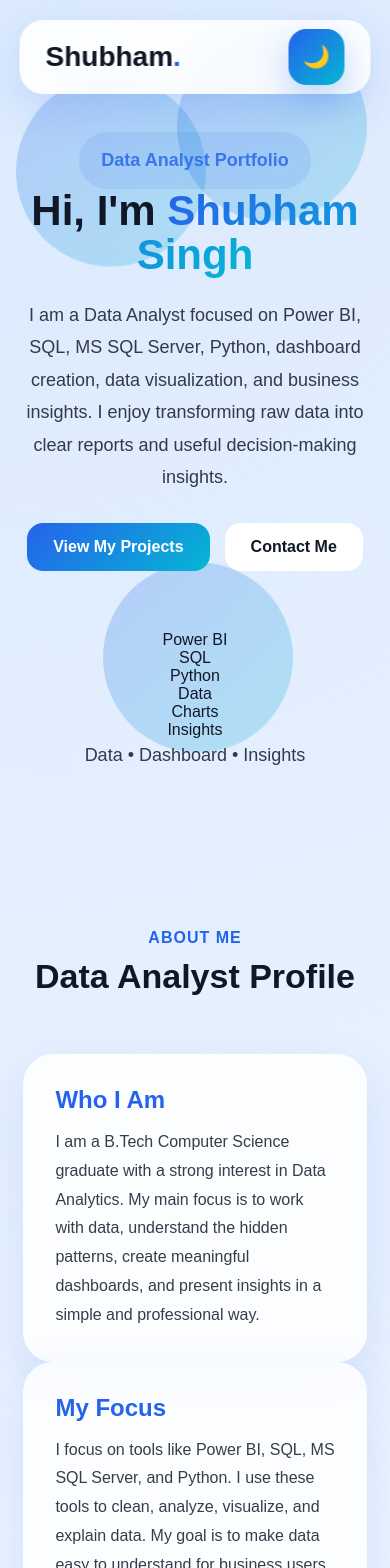
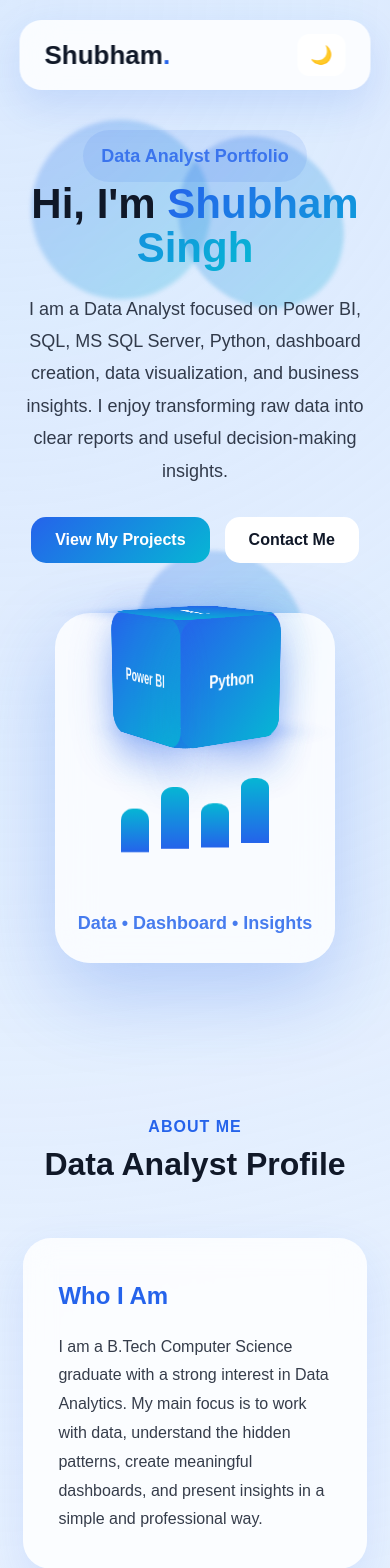
Before and after one commit to iam-shubhamm/My-portfolio, a Next.js app: page / in a window 390 px wide. Shown: the top 1568 px of the page. Built offline with nearby package versions, Linux system fonts and the light colour scheme.

Commit message:
Refactor styles and improve component aesthetics
Refactor styles for various components including navbar, cards, and animations. Adjust dimensions, colors, and transitions for improved aesthetics and responsiveness.

```diff
--- a/app/globals.css
+++ b/app/globals.css
@@ -21,6 +21,7 @@ main {
     radial-gradient(circle at bottom right, #cffafe, transparent 35%),
     #f7faff;
   color: #101828;
+  transition: 0.3s ease;
 }
 
 main.dark {
@@ -40,39 +41,40 @@ main.dark {
 
 .bg-animation span {
   position: absolute;
-  width: 190px;
-  height: 190px;
+  width: 180px;
+  height: 180px;
   border-radius: 50%;
   background: linear-gradient(135deg, #2563eb, #06b6d4);
-  opacity: 0.23;
+  opacity: 0.25;
+  filter: blur(2px);
   animation: float 8s infinite ease-in-out;
 }
 
 .bg-animation span:nth-child(1) {
-  top: 10%;
-  left: 4%;
+  top: 15%;
+  left: 8%;
 }
 
 .bg-animation span:nth-child(2) {
-  top: 8%;
-  right: 6%;
+  top: 20%;
+  right: 10%;
   animation-delay: 2s;
 }
 
 .bg-animation span:nth-child(3) {
-  bottom: 7%;
-  right: 25%;
+  bottom: 10%;
+  right: 20%;
   animation-delay: 4s;
 }
 
 @keyframes float {
   0%,
   100% {
-    transform: translateY(0);
+    transform: translateY(0) rotateX(0deg) rotateY(0deg);
   }
 
   50% {
-    transform: translateY(-40px);
+    transform: translateY(-40px) rotateX(20deg) rotateY(25deg);
   }
 }
 
@@ -83,25 +85,25 @@ main.dark {
   transform: translateX(-50%);
   width: 90%;
   max-width: 1150px;
-  height: 74px;
-  padding: 0 26px;
-  border-radius: 24px;
-  background: rgba(255, 255, 255, 0.88);
+  height: 70px;
+  padding: 0 25px;
+  border-radius: 22px;
+  background: rgba(255, 255, 255, 0.84);
   backdrop-filter: blur(18px);
   display: flex;
   align-items: center;
   justify-content: space-between;
   z-index: 99;
-  box-shadow: 0 15px 40px rgba(37, 99, 235, 0.16);
+  box-shadow: 0 15px 40px rgba(37, 99, 235, 0.15);
 }
 
 .dark .navbar {
-  background: rgba(15, 23, 42, 0.88);
+  background: rgba(15, 23, 42, 0.86);
 }
 
 .logo {
-  font-size: 28px;
-  font-weight: 900;
+  font-size: 26px;
+  font-weight: 800;
 }
 
 .logo span {
@@ -110,13 +112,13 @@ main.dark {
 
 .nav-links {
   display: flex;
-  gap: 20px;
+  gap: 22px;
 }
 
 .nav-links a {
   text-decoration: none;
   color: inherit;
-  font-weight: 700;
+  font-weight: 600;
   opacity: 0.75;
   font-size: 15px;
 }
@@ -127,31 +129,21 @@ main.dark {
 }
 
 .theme-btn {
-  width: 56px;
-  height: 56px;
   border: none;
-  border-radius: 18px;
+  background: white;
+  color: #101828;
+  padding: 10px 13px;
+  border-radius: 12px;
   cursor: pointer;
-  font-size: 22px;
-  display: flex;
-  align-items: center;
-  justify-content: center;
-  background: linear-gradient(135deg, #2563eb, #06b6d4);
-  color: white;
-  box-shadow: 0 12px 30px rgba(37, 99, 235, 0.25);
-  transition: 0.3s;
-}
-
-.theme-btn:hover {
-  transform: translateY(-4px) scale(1.08);
+  font-size: 18px;
 }
 
 .hero {
   min-height: 100vh;
-  padding: 155px 8% 90px;
+  padding: 150px 8% 90px;
   display: grid;
   grid-template-columns: 1.1fr 0.9fr;
-  gap: 55px;
+  gap: 50px;
   align-items: center;
   position: relative;
   z-index: 2;
@@ -161,9 +153,9 @@ main.dark {
   display: inline-block;
   background: rgba(37, 99, 235, 0.12);
   color: #2563eb;
-  padding: 12px 22px;
-  border-radius: 999px;
-  font-weight: 800;
+  padding: 10px 18px;
+  border-radius: 30px;
+  font-weight: 700;
   margin-bottom: 20px;
 }
 
@@ -193,10 +185,10 @@ main.dark {
 }
 
 .btn {
-  padding: 15px 26px;
-  border-radius: 16px;
+  padding: 14px 24px;
+  border-radius: 15px;
   text-decoration: none;
-  font-weight: 800;
+  font-weight: 700;
   transition: 0.3s;
 }
 
@@ -219,269 +211,188 @@ main.dark {
   justify-content: center;
 }
 
-.dashboard-3d {
-  width: 420px;
-  min-height: 500px;
-  padding: 28px;
-  border-radius: 38px;
-  background: linear-gradient(145deg, #ffffff, #eaf6ff);
-  box-shadow: 0 35px 90px rgba(37, 99, 235, 0.25),
-    inset 0 1px 0 rgba(255, 255, 255, 0.9);
-  border: 1px solid rgba(255, 255, 255, 0.8);
-  transform: perspective(1000px) rotateY(-8deg) rotateX(5deg);
-  animation: dashboardFloat 5s ease-in-out infinite;
-  position: relative;
-  overflow: hidden;
+.data-visual-3d {
+  width: 340px;
+  min-height: 390px;
+  border-radius: 35px;
+  background: rgba(255, 255, 255, 0.78);
+  backdrop-filter: blur(18px);
+  box-shadow: 0 30px 80px rgba(37, 99, 235, 0.25);
+  display: flex;
+  flex-direction: column;
+  align-items: center;
+  justify-content: center;
+  gap: 30px;
+  perspective: 1000px;
 }
 
-.dashboard-3d::before {
-  content: "";
-  position: absolute;
-  width: 240px;
-  height: 240px;
-  border-radius: 50%;
-  background: rgba(37, 99, 235, 0.16);
-  top: -90px;
-  right: -90px;
+.dark .data-visual-3d {
+  background: rgba(15, 23, 42, 0.82);
 }
 
-.dashboard-3d::after {
-  content: "";
-  position: absolute;
-  width: 220px;
-  height: 220px;
-  border-radius: 50%;
-  background: rgba(6, 182, 212, 0.16);
-  bottom: -80px;
-  left: -80px;
+.cube {
+  width: 150px;
+  height: 150px;
+  position: relative;
+  transform-style: preserve-3d;
+  animation: rotateCube 8s infinite linear;
 }
 
-.dark .dashboard-3d {
-  background: linear-gradient(
-    145deg,
-    rgba(15, 23, 42, 0.95),
-    rgba(30, 41, 59, 0.9)
-  );
+.face {
+  position: absolute;
+  width: 150px;
+  height: 150px;
+  display: grid;
+  place-items: center;
+  border-radius: 18px;
+  background: linear-gradient(135deg, #2563eb, #06b6d4);
+  color: white;
+  font-weight: 800;
+  box-shadow: 0 20px 50px rgba(37, 99, 235, 0.3);
 }
 
-@keyframes dashboardFloat {
-  0%,
-  100% {
-    transform: perspective(1000px) rotateY(-8deg) rotateX(5deg) translateY(0);
+.front {
+  transform: translateZ(75px);
+}
+
+.back {
+  transform: rotateY(180deg) translateZ(75px);
+}
+
+.right {
+  transform: rotateY(90deg) translateZ(75px);
+}
+
+.left {
+  transform: rotateY(-90deg) translateZ(75px);
+}
+
+.top {
+  transform: rotateX(90deg) translateZ(75px);
+}
+
+.bottom {
+  transform: rotateX(-90deg) translateZ(75px);
+}
+
+@keyframes rotateCube {
+  from {
+    transform: rotateX(-15deg) rotateY(0deg);
   }
 
-  50% {
-    transform: perspective(1000px) rotateY(5deg) rotateX(-3deg)
-      translateY(-18px);
+  to {
+    transform: rotateX(-15deg) rotateY(360deg);
   }
 }
 
-.dashboard-header,
-.dashboard-title,
-.kpi-row,
-.chart-area,
-.mini-table {
-  position: relative;
-  z-index: 2;
+.chart-bars {
+  display: flex;
+  align-items: end;
+  gap: 12px;
+  height: 90px;
 }
 
-.dashboard-header {
-  display: flex;
-  gap: 8px;
-  margin-bottom: 24px;
+.chart-bars span {
+  width: 28px;
+  border-radius: 12px 12px 0 0;
+  background: linear-gradient(180deg, #06b6d4, #2563eb);
+  animation: barMove 1.5s infinite ease-in-out alternate;
 }
 
-.dashboard-header span {
-  width: 13px;
-  height: 13px;
-  border-radius: 50%;
-  background: linear-gradient(135deg, #2563eb, #06b6d4);
+.chart-bars span:nth-child(1) {
+  height: 45px;
 }
 
-.dashboard-title {
-  margin-bottom: 24px;
-}
-
-.dashboard-title h3 {
-  font-size: 34px;
-  color: #2563eb;
-  margin-bottom: 8px;
-}
-
-.dashboard-title p {
-  font-weight: 800;
-  opacity: 0.75;
-}
-
-.kpi-row {
-  display: grid;
-  grid-template-columns: repeat(2, 1fr);
-  gap: 18px;
-  margin-bottom: 24px;
-}
-
-.kpi-card {
-  padding: 20px;
-  border-radius: 24px;
-  background: linear-gradient(135deg, #2563eb, #06b6d4);
-  color: white;
-  box-shadow: 0 18px 40px rgba(37, 99, 235, 0.25);
-}
-
-.kpi-card p {
-  font-size: 15px;
-  opacity: 0.9;
-  margin-bottom: 8px;
-}
-
-.kpi-card strong {
-  font-size: 34px;
-}
-
-.chart-area {
-  height: 150px;
-  padding: 20px;
-  border-radius: 28px;
-  background: rgba(255, 255, 255, 0.65);
-  display: flex;
-  align-items: end;
-  gap: 16px;
-  margin-bottom: 24px;
-}
-
-.dark .chart-area,
-.dark .mini-table div {
-  background: rgba(255, 255, 255, 0.08);
-}
-
-.bar {
-  flex: 1;
-  border-radius: 14px 14px 0 0;
-  background: linear-gradient(180deg, #06b6d4, #2563eb);
-  animation: barPulse 1.6s ease-in-out infinite alternate;
-}
-
-.bar-1 {
-  height: 45%;
-}
-
-.bar-2 {
-  height: 72%;
+.chart-bars span:nth-child(2) {
+  height: 70px;
   animation-delay: 0.2s;
 }
 
-.bar-3 {
-  height: 55%;
+.chart-bars span:nth-child(3) {
+  height: 55px;
   animation-delay: 0.4s;
 }
 
-.bar-4 {
-  height: 90%;
+.chart-bars span:nth-child(4) {
+  height: 85px;
   animation-delay: 0.6s;
 }
 
-.bar-5 {
-  height: 65%;
-  animation-delay: 0.8s;
-}
-
-@keyframes barPulse {
+@keyframes barMove {
   from {
-    transform: scaleY(0.85);
+    transform: scaleY(0.75);
   }
 
   to {
-    transform: scaleY(1.08);
+    transform: scaleY(1.15);
   }
 }
 
-.mini-table {
-  display: grid;
-  gap: 12px;
-}
-
-.mini-table div {
-  display: flex;
-  justify-content: space-between;
-  padding: 14px 16px;
-  border-radius: 16px;
-  background: rgba(37, 99, 235, 0.08);
+.data-visual-3d p {
   font-weight: 800;
-}
-
-.mini-table span {
   color: #2563eb;
 }
 
 .section {
-  padding: 110px 8%;
+  padding: 105px 8%;
   position: relative;
   z-index: 2;
 }
 
 .title {
   text-align: center;
-  margin-bottom: 58px;
+  margin-bottom: 55px;
 }
 
 .title p {
   color: #2563eb;
-  font-weight: 900;
+  font-weight: 800;
   text-transform: uppercase;
   letter-spacing: 1px;
 }
 
 .title h2 {
-  font-size: clamp(34px, 5vw, 54px);
+  font-size: clamp(32px, 5vw, 52px);
   margin-top: 10px;
 }
 
-.about-grid,
-.skills-grid {
+.about-large {
   display: grid;
+  grid-template-columns: repeat(3, 1fr);
   gap: 25px;
 }
 
-.about-grid {
-  grid-template-columns: repeat(3, 1fr);
-}
-
-.skills-grid {
-  grid-template-columns: repeat(4, 1fr);
-}
-
 .about-card,
-.skill-card,
+.card,
+.process-card,
+.highlight-card,
 .project-card,
 .contact-item,
 .contact-text {
-  background: rgba(255, 255, 255, 0.84);
+  background: rgba(255, 255, 255, 0.82);
   backdrop-filter: blur(15px);
-  box-shadow: 0 20px 50px rgba(37, 99, 235, 0.13);
+  box-shadow: 0 20px 50px rgba(37, 99, 235, 0.12);
 }
 
 .dark .about-card,
-.dark .skill-card,
+.dark .card,
+.dark .process-card,
+.dark .highlight-card,
 .dark .project-card,
 .dark .contact-item,
 .dark .contact-text {
-  background: rgba(15, 23, 42, 0.84);
+  background: rgba(15, 23, 42, 0.82);
 }
 
-.about-card,
-.skill-card {
-  padding: 32px;
-  border-radius: 30px;
-  transition: 0.3s;
-}
-
-.about-card:hover,
-.skill-card:hover {
-  transform: translateY(-10px);
+.about-card {
+  padding: 35px;
+  border-radius: 28px;
+  line-height: 1.9;
 }
 
 .about-card h3,
-.skill-card h3,
+.process-card h3,
+.card h3,
 .contact-text h3 {
   font-size: 24px;
   color: #2563eb;
@@ -489,89 +400,76 @@ main.dark {
 }
 
 .about-card p,
-.skill-card p,
+.process-card p,
+.card p,
 .contact-text p {
   opacity: 0.84;
   line-height: 1.8;
 }
 
+.process-grid {
+  display: grid;
+  grid-template-columns: repeat(4, 1fr);
+  gap: 25px;
+}
+
+.process-card {
+  padding: 30px;
+  border-radius: 28px;
+  transition: 0.3s;
+}
+
+.process-card:hover {
+  transform: translateY(-10px);
+}
+
+.process-card span {
+  display: inline-block;
+  font-size: 34px;
+  font-weight: 900;
+  color: #2563eb;
+  margin-bottom: 18px;
+}
+
+.grid {
+  display: grid;
+  grid-template-columns: repeat(4, 1fr);
+  gap: 25px;
+}
+
+.card {
+  padding: 30px;
+  border-radius: 28px;
+  transition: 0.3s;
+  min-height: 210px;
+}
+
+.card:hover {
+  transform: translateY(-12px) rotateX(4deg);
+  box-shadow: 0 30px 70px rgba(37, 99, 235, 0.22);
+}
+
 .tools-row {
-  max-width: 1200px;
+  max-width: 1000px;
   margin: auto;
   display: flex;
   flex-wrap: wrap;
   justify-content: center;
-  gap: 20px;
+  gap: 18px;
 }
 
 .tools-row span {
-  display: flex;
-  align-items: center;
-  gap: 12px;
-  padding: 18px 32px;
+  padding: 16px 24px;
   border-radius: 999px;
-  background: linear-gradient(135deg, #1d4ed8, #06b6d4);
+  background: linear-gradient(135deg, #2563eb, #06b6d4);
   color: white;
-  font-size: 18px;
-  font-weight: 900;
-  box-shadow: 0 15px 35px rgba(37, 99, 235, 0.25);
-  transition: 0.35s;
+  font-weight: 800;
+  box-shadow: 0 15px 35px rgba(37, 99, 235, 0.22);
+  transition: 0.3s;
 }
 
 .tools-row span:hover {
-  transform: translateY(-8px) scale(1.05);
-}
-
-.tools-row span::before {
-  font-size: 22px;
-}
-
-.tools-row span:nth-child(1)::before {
-  content: "📊";
-}
-
-.tools-row span:nth-child(2)::before {
-  content: "📈";
-}
-
-.tools-row span:nth-child(3)::before {
-  content: "📉";
-}
-
-.tools-row span:nth-child(4)::before {
-  content: "🗄️";
-}
-
-.tools-row span:nth-child(5)::before {
-  content: "🛢️";
-}
-
-.tools-row span:nth-child(6)::before {
-  content: "💾";
-}
-
-.tools-row span:nth-child(7)::before {
-  content: "🐍";
-}
-
-.tools-row span:nth-child(8)::before {
-  content: "💻";
-}
-
-.tools-row span:nth-child(9)::before {
-  content: "📓";
-}
-
-.tools-row span:nth-child(10)::before {
-  content: "⚡";
-}
-
-.tools-row span:nth-child(11)::before {
-  content: "🔗";
-}
-
-.tools-row span:nth-child(12)::before {
-  content: "🚀";
+  transform: translateY(-8px);
 }
 
 .project-list {
@@ -587,13 +485,14 @@ main.dark {
   align-items: center;
   text-decoration: none;
   color: inherit;
-  padding: 36px;
-  border-radius: 32px;
+  padding: 35px;
+  border-radius: 30px;
   transition: 0.3s;
 }
 
 .project-card:hover {
   transform: translateY(-10px) scale(1.01);
+  box-shadow: 0 30px 70px rgba(37, 99, 235, 0.22);
 }
 
 .project-number {
@@ -611,7 +510,7 @@ main.dark {
 .project-card span {
   display: inline-block;
   margin-bottom: 14px;
-  font-weight: 800;
+  font-weight: 700;
   opacity: 0.72;
 }
 
@@ -628,6 +527,46 @@ main.dark {
 .project-arrow {
   font-size: 36px;
   color: #2563eb;
+  transition: 0.3s;
+}
+
+.project-card:hover .project-arrow {
+  transform: translate(8px, -8px);
+}
+
+.highlight-grid {
+  display: grid;
+  grid-template-columns: repeat(3, 1fr);
+  gap: 22px;
+}
+
+.highlight-card {
+  padding: 25px;
+  border-radius: 24px;
+  display: flex;
+  align-items: center;
+  gap: 16px;
+  transition: 0.3s;
+}
+
+.highlight-card:hover {
+  transform: translateY(-8px);
+}
+
+.highlight-card span {
+  min-width: 38px;
+  height: 38px;
+  display: grid;
+  place-items: center;
+  border-radius: 50%;
+  background: linear-gradient(135deg, #2563eb, #06b6d4);
+  color: white;
+  font-weight: 900;
+}
+
+.highlight-card p {
+  line-height: 1.6;
+  opacity: 0.86;
 }
 
 .contact-wrapper {
@@ -636,11 +575,12 @@ main.dark {
   display: grid;
   grid-template-columns: 0.9fr 1.1fr;
   gap: 25px;
+  align-items: start;
 }
 
 .contact-text {
-  padding: 36px;
-  border-radius: 30px;
+  padding: 35px;
+  border-radius: 28px;
 }
 
 .contact-container {
@@ -652,8 +592,8 @@ main.dark {
   display: flex;
   align-items: center;
   gap: 22px;
-  padding: 26px;
-  border-radius: 28px;
+  padding: 25px;
+  border-radius: 26px;
   text-decoration: none;
   color: inherit;
   transition: 0.3s;
@@ -661,6 +601,7 @@ main.dark {
 
 .contact-item:hover {
   transform: translateX(12px) scale(1.02);
+  box-shadow: 0 30px 70px rgba(37, 99, 235, 0.22);
 }
 
 .contact-item span {
@@ -709,8 +650,10 @@ main.dark {
     justify-content: center;
   }
 
-  .about-grid,
-  .skills-grid {
+  .about-large,
+  .process-grid,
+  .grid,
+  .highlight-grid {
     grid-template-columns: repeat(2, 1fr);
   }
 
@@ -728,19 +671,46 @@ main.dark {
     padding: 130px 6% 70px;
   }
 
-  .about-grid,
-  .skills-grid {
+  .about-large,
+  .process-grid,
+  .grid,
+  .highlight-grid {
     grid-template-columns: 1fr;
   }
 
-  .dashboard-3d {
-    width: 300px;
-    min-height: 460px;
-    padding: 22px;
+  .data-visual-3d {
+    width: 280px;
+    min-height: 350px;
   }
 
-  .dashboard-title h3 {
-    font-size: 28px;
+  .cube,
+  .face {
+    width: 120px;
+    height: 120px;
+  }
+
+  .front {
+    transform: translateZ(60px);
+  }
+
+  .back {
+    transform: rotateY(180deg) translateZ(60px);
+  }
+
+  .right {
+    transform: rotateY(90deg) translateZ(60px);
+  }
+
+  .left {
+    transform: rotateY(-90deg) translateZ(60px);
+  }
+
+  .top {
+    transform: rotateX(90deg) translateZ(60px);
+  }
+
+  .bottom {
+    transform: rotateX(-90deg) translateZ(60px);
   }
 
   .project-card {
@@ -751,13 +721,9 @@ main.dark {
     display: none;
   }
 
-  .tools-row span {
-    width: 100%;
-    justify-content: center;
-  }
-
   .contact-item {
     flex-direction: column;
+    align-items: center;
     text-align: center;
   }
 }
```
